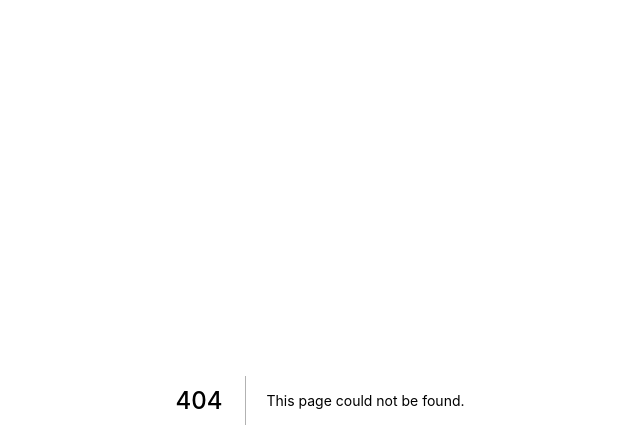
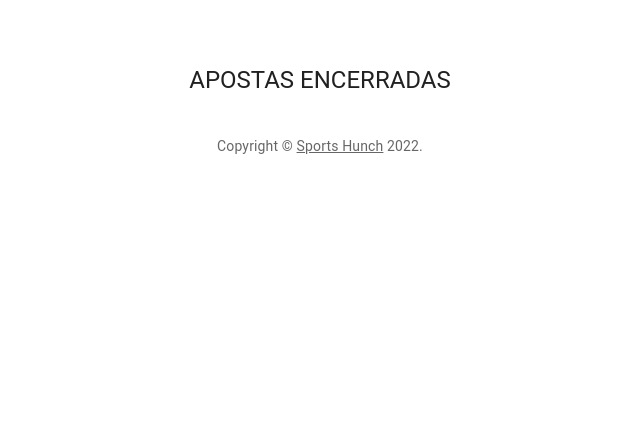
Before and after one commit to FpereraMaia/sports-hunch-fe, a Next.js app: page /bets/closed in a window 1280 px wide. Before the commit this address had no page. Shown: the top 448 px of the page, without its empty margins (320-960 px from the left). Built offline with nearby package versions, Linux system fonts and the light colour scheme.

Commit message:
Redirect to closed bets page

```diff
--- a/next.config.js
+++ b/next.config.js
@@ -8,6 +8,11 @@
         destination: '/bets/create',
         permanent: true,
       },
+      {
+        source: '/bets/create',
+        destination: '/bets/closed',
+        permanent: false,
+      },
     ]
   },
 }
--- /dev/null
+++ b/pages/bets/closed.tsx
@@ -0,0 +1,63 @@
+import * as React from 'react';
+import Avatar from '@mui/material/Avatar';
+import Button from '@mui/material/Button';
+import CssBaseline from '@mui/material/CssBaseline';
+import TextField from '@mui/material/TextField';
+import FormControlLabel from '@mui/material/FormControlLabel';
+import Checkbox from '@mui/material/Checkbox';
+import Link from '@mui/material/Link';
+import Grid from '@mui/material/Grid';
+import Box from '@mui/material/Box';
+import LockOutlinedIcon from '@mui/icons-material/LockOutlined';
+import Typography from '@mui/material/Typography';
+import Container from '@mui/material/Container';
+import { createTheme, ThemeProvider } from '@mui/material/styles';
+
+function Copyright(props: any) {
+  return (
+    <Typography variant="body2" color="text.secondary" align="center" {...props}>
+      {'Copyright © '}
+      <Link color="inherit" href="#">
+        Sports Hunch
+      </Link>{' '}
+      {new Date().getFullYear()}
+      {'.'}
+    </Typography>
+  );
+}
+
+const theme = createTheme();
+
+export default function SignUp() {
+  const handleSubmit = (event: React.FormEvent<HTMLFormElement>) => {
+    event.preventDefault();
+    const data = new FormData(event.currentTarget);
+    console.log({
+      email: data.get('email'),
+      password: data.get('password'),
+    });
+  };
+
+  return (
+    <ThemeProvider theme={theme}>
+      <Container component="main" maxWidth="xs">
+        <CssBaseline />
+        <Box
+          sx={{
+            marginTop: 8,
+            display: 'flex',
+            flexDirection: 'column',
+            alignItems: 'center',
+          }}
+        >
+
+          <Typography component="h1" variant="h5">
+            APOSTAS ENCERRADAS
+          </Typography>
+
+        </Box>
+        <Copyright sx={{ mt: 5 }} />
+      </Container>
+    </ThemeProvider>
+  );
+}
```
